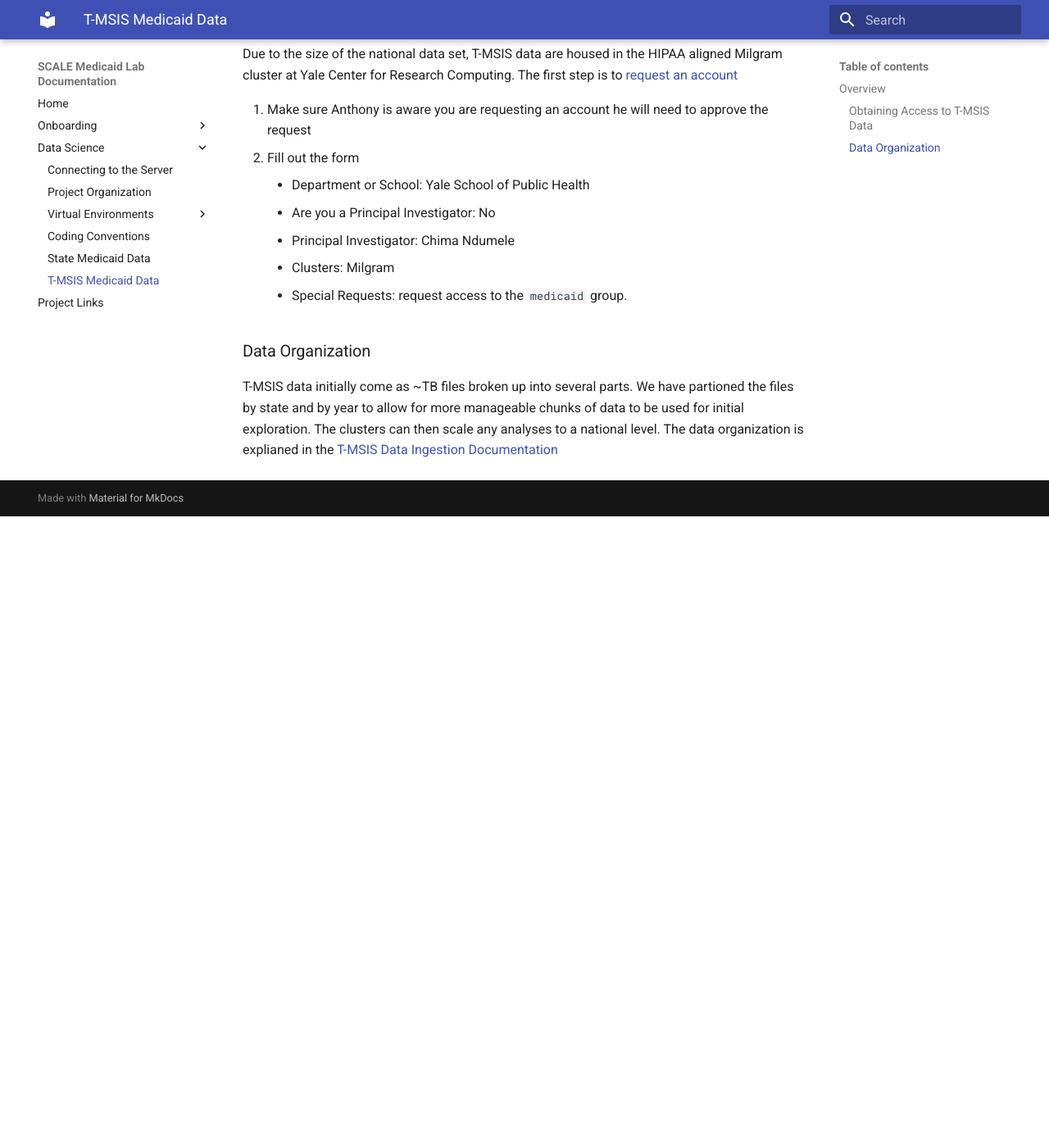
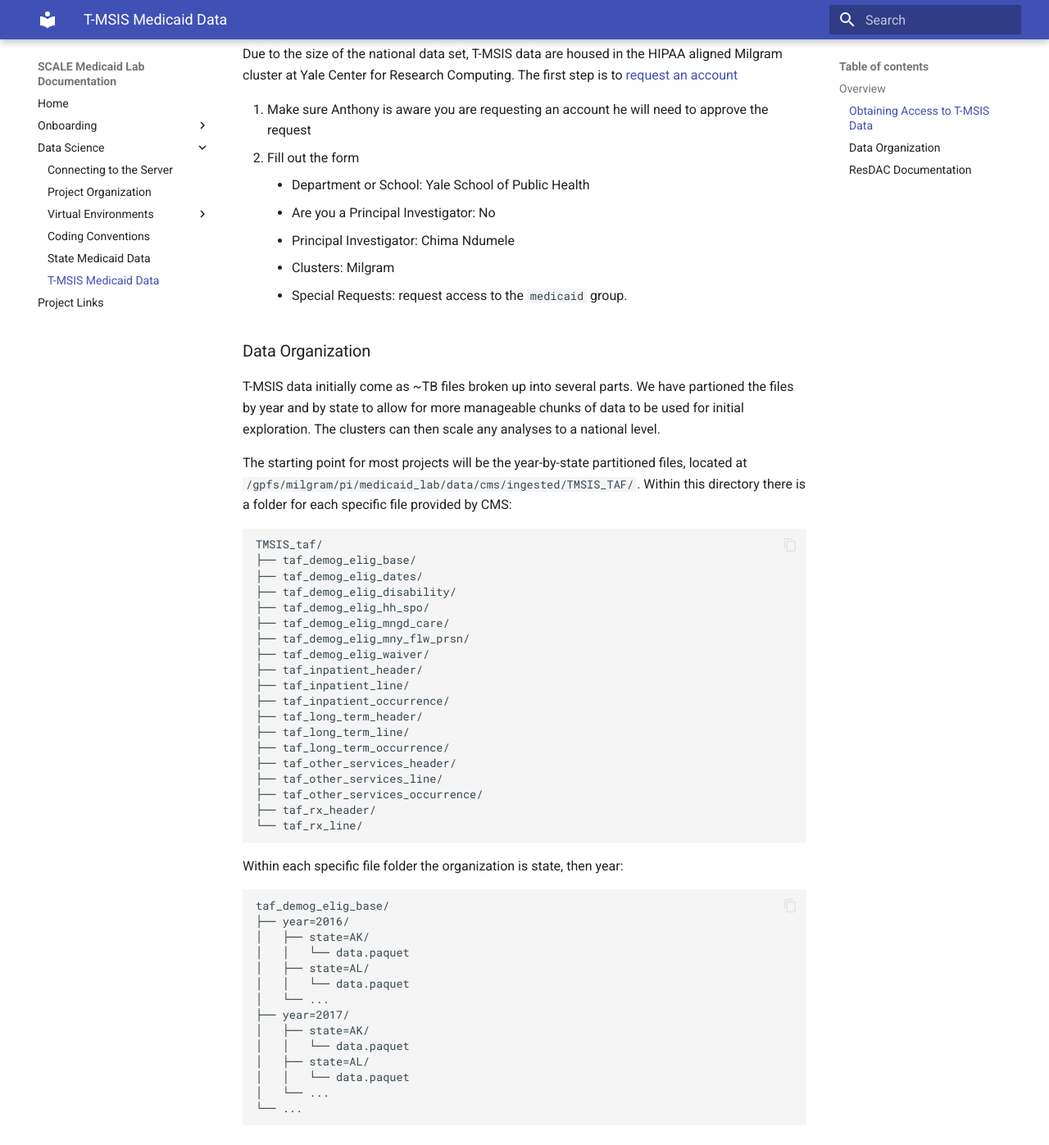
Before and after one commit to Yale-Medicaid/Documentation, an MkDocs documentation site: the page built from docs/data_science/tmsis_medicaid_data.md, in a window 1280 px wide and 1400 px high, scrolled down 774 px. Shown: the top 1397 px of the window at 82% size. Built offline with MkDocs 1.6.1 and Material for MkDocs 9.7.7, drawn with Linux system fonts in a browser that asks for light colours; before the commit the page ends 1404 px from its top, so only the background shows below that; some of the changed text lies outside the part shown.

Commit message:
TMSIS Data Org
- Improve TMSIS Data Organization documentation

````diff
--- a/docs/data_science/tmsis_medicaid_data.md
+++ b/docs/data_science/tmsis_medicaid_data.md
@@ -1,6 +1,6 @@
 # T-MSIS TAF RIF
 
-CMS has Transformed Medicaid Statistical Information System (T-MSIS) Analytic Files from which they create Reasearch Identifiiable Files (RIF) to meet the needs of researchers. We're just going to coloquially refer to this data as T-MSIS data (though it's technically the TAF RIF). CMS has provided substantial documentation about the files [here](https://www.medicaid.gov/medicaid/data-systems/macbis/medicaid-chip-research-files/transformed-medicaid-statistical-information-system-t-msis-analytic-files-taf/index.html)
+CMS has Transformed Medicaid Statistical Information System (T-MSIS) Analytic Files (TAF) from which they create Reasearch Identifiiable Files (RIF) to meet the needs of researchers. We're just going to coloquially refer to this data as T-MSIS data (though it's technically the TAF RIF). CMS has provided substantial documentation about the files [here](https://www.medicaid.gov/medicaid/data-systems/macbis/medicaid-chip-research-files/transformed-medicaid-statistical-information-system-t-msis-analytic-files-taf/index.html)
 
 ## Overview
 
@@ -28,4 +28,57 @@
 
 ### Data Organization
 
-T-MSIS data initially come as ~TB files broken up into several parts. We have partioned the files by state and by year to allow for more manageable chunks of data to be used for initial exploration. The clusters can then scale any analyses to a national level. The data organization is explianed in the [T-MSIS Data Ingestion Documentation](https://yale-medicaid.github.io/TMSIS_data_documentation/)
+T-MSIS data initially come as ~TB files broken up into several parts. We have partioned the files by year and by state to allow for more manageable chunks of data to be used for initial exploration. The clusters can then scale any analyses to a national level.
+
+The starting point for most projects will be the year-by-state partitioned files, located at `/gpfs/milgram/pi/medicaid_lab/data/cms/ingested/TMSIS_TAF/`. Within this directory there is a folder for each specific file provided by CMS:
+
+```
+TMSIS_taf/
+├── taf_demog_elig_base/
+├── taf_demog_elig_dates/
+├── taf_demog_elig_disability/
+├── taf_demog_elig_hh_spo/
+├── taf_demog_elig_mngd_care/
+├── taf_demog_elig_mny_flw_prsn/
+├── taf_demog_elig_waiver/
+├── taf_inpatient_header/
+├── taf_inpatient_line/
+├── taf_inpatient_occurrence/
+├── taf_long_term_header/
+├── taf_long_term_line/
+├── taf_long_term_occurrence/
+├── taf_other_services_header/
+├── taf_other_services_line/
+├── taf_other_services_occurrence/
+├── taf_rx_header/
+└── taf_rx_line/
+```
+
+Within each specific file folder the organization is state, then year:
+
+```
+taf_demog_elig_base/
+├── year=2016/
+│   ├── state=AK/
+│   │   └── data.paquet
+│   ├── state=AL/
+│   │   └── data.paquet
+│   └── ...
+├── year=2017/
+│   ├── state=AK/
+│   │   └── data.paquet
+│   ├── state=AL/
+│   │   └── data.paquet
+│   └── ...
+└── ...
+```
+
+### ResDAC Documentation
+
+ResDAC provides extensive documentation for all of the files. Because of this we have maintained the original column names and datatypes, so all the documentation presented on this website applies to the standardized files as well as the raw files.
+
+* [Documentation for demographic and eligibility files](https://resdac.org/cms-data/files/taf-de)
+* [Documentation for inpatient files](https://resdac.org/cms-data/files/taf-ip)
+* [Documentation for pharmacy files](https://resdac.org/cms-data/files/taf-rx)
+* [Documentation for other services files](https://resdac.org/cms-data/files/taf-ot)
+* [Documentation for long term care files](https://resdac.org/cms-data/files/taf-lt)
````
